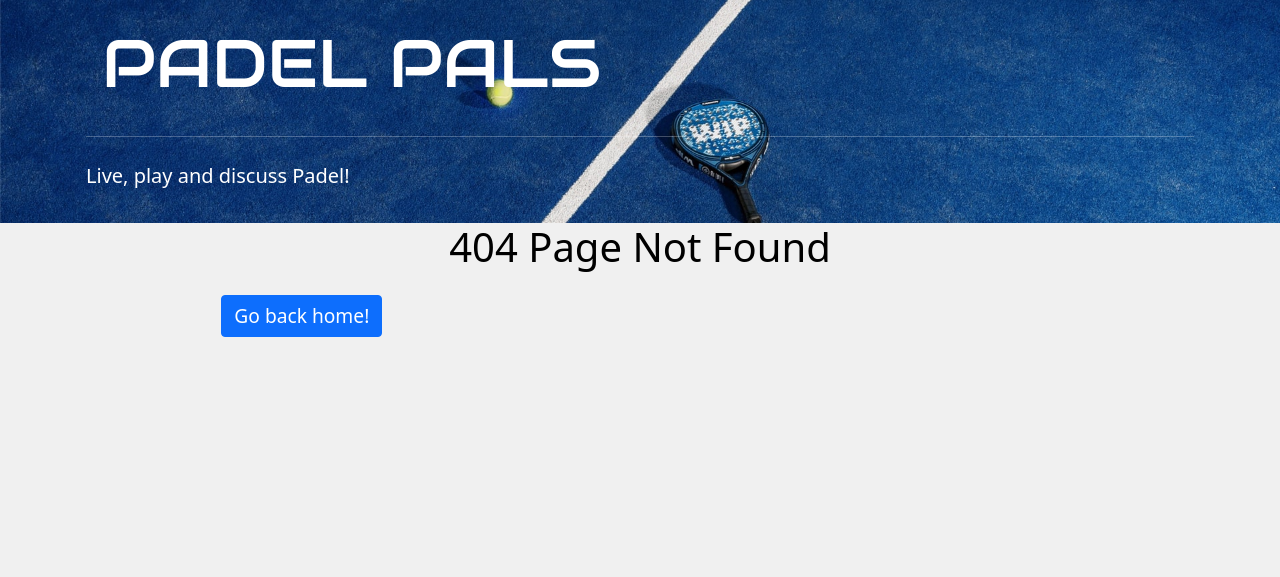
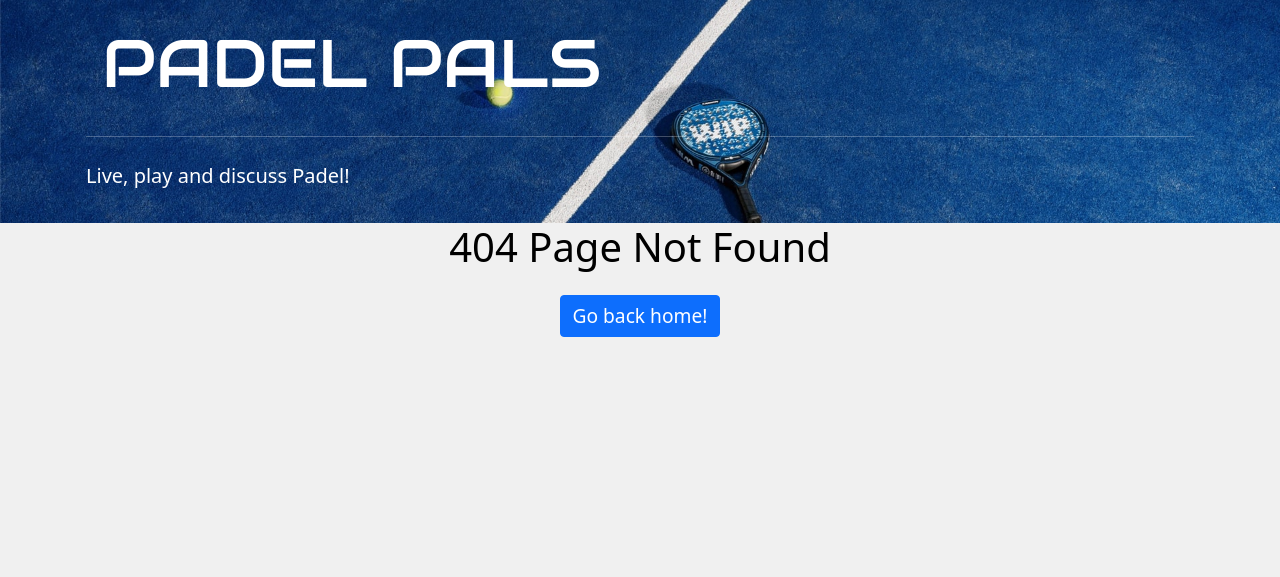
Before and after one commit to Monika-81/padel-pals, a Django app: template templates/404.html in a window 1280 px wide. Shown: the part 73-650 px from the top of the page. Run offline with Django 3.2, Linux system fonts and the light colour scheme; the template is opened without the code that fills it, so the values that code supplies are empty.

Commit message:
Update 404 template.

```diff
--- a/templates/404.html
+++ b/templates/404.html
@@ -13,13 +13,11 @@
 {% block content %}
 
 <div class="container-fluid">
-    <div class="d-flex flex-row flex-wrap justify-content-center">
-      <div class="col-md-8 mt-3">
-        <button type="button" class="btn btn-primary btn-add">
-            <a href="{% url 'home' %}" aria-label="Go back home">Go back home!</a>
-        </button>
-      </div>
-    </div>
+  <div class="col-md-8 m-auto mt-4 d-flex flex-row flex-wrap justify-content-center">
+    <button type="button" class="btn btn-primary btn-add">
+      <a href="{% url 'home' %}" aria-label="Go back home">Go back home!</a>
+    </button>
   </div>
+</div>
 
 {% endblock %}
```
